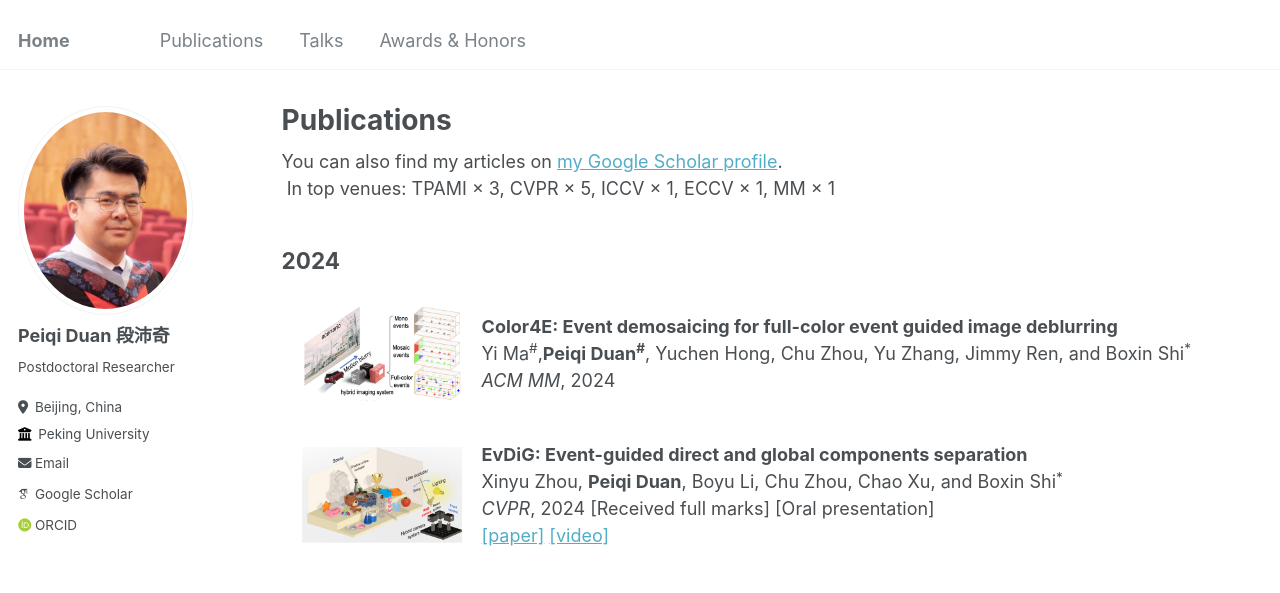
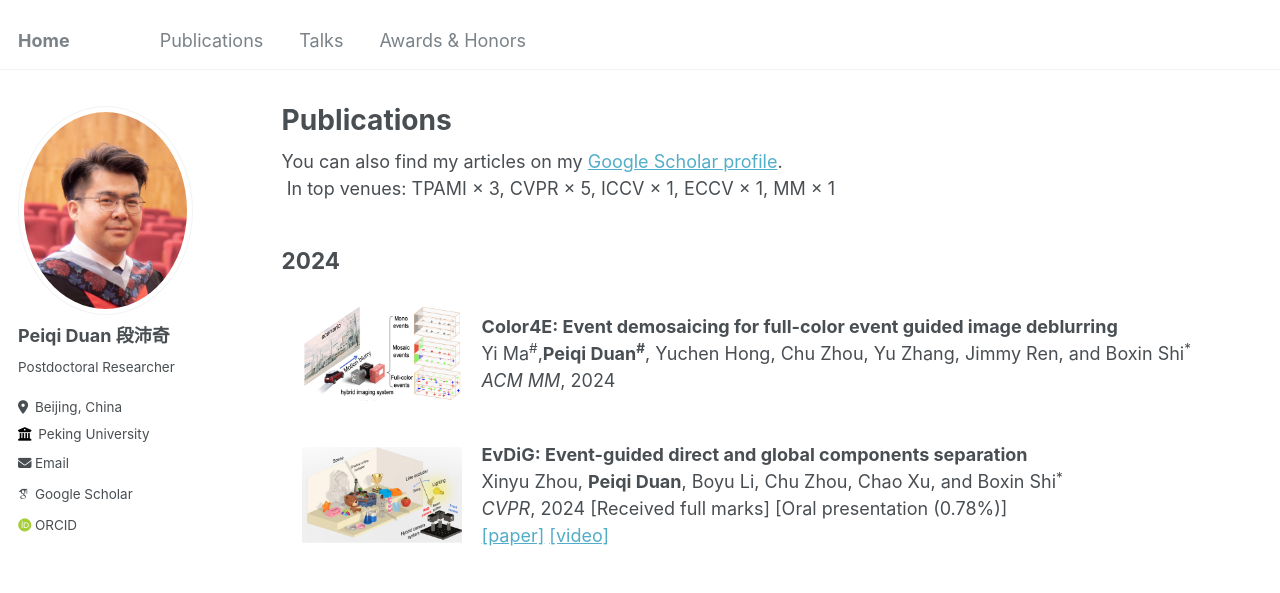
Before and after one commit to peiqi-duan/peiqi-duan.github.io, a Jekyll site: the page built from _pages/publications.md, in a window 1280 px wide and 900 px high. Shown: the top 593 px of the window. Built offline with Jekyll 4.4.1, drawn with Linux system fonts in a browser that asks for light colours; some web fonts are replaced; some of the changed text lies outside the part shown.

Commit message:
Update publications.md

```diff
--- a/_pages/publications.md
+++ b/_pages/publications.md
@@ -5,7 +5,7 @@ permalink: /publications/
 author_profile: true
 ---
 
-<div class="wordwrap">You can also find my articles on <a href="{{site.author.googlescholar}}">my Google Scholar profile</a>. <br>
+<div class="wordwrap">You can also find my articles on my <a href="{{site.author.googlescholar}}">Google Scholar profile</a>. <br>
 In top venues: TPAMI × 3, CVPR × 5, ICCV × 1, ECCV × 1, MM × 1</div>
 
 <h2><span>2024</span></h2>
@@ -32,7 +32,7 @@ In top venues: TPAMI × 3, CVPR × 5, ICCV × 1, ECCV × 1, MM × 1</div>
       <br>
       Xinyu Zhou, <strong>Peiqi Duan</strong>, Boyu Li, Chu Zhou, Chao Xu, and Boxin Shi<sup>*</sup>
       <br>
-      <em>CVPR</em>, 2024  [Received full marks]  [Oral presentation]
+      <em>CVPR</em>, 2024  [Received full marks]  [Oral presentation (0.78%)]
       <br>
       <a href="https://assets.ctfassets.net/yreyglvi5sud/4rrKmGuR98bvBBmLlZK7i3/7c2a00d49adde30a4caba7cdec852f24/Zhou_CVPR24.pdf">[paper]</a>
       <a href="https://www.youtube.com/watch?v=y0bMZnUJt14">[video]</a>
```
Also changed, not shown: other parts of _pages/publications.md (+1 -1 lines).
